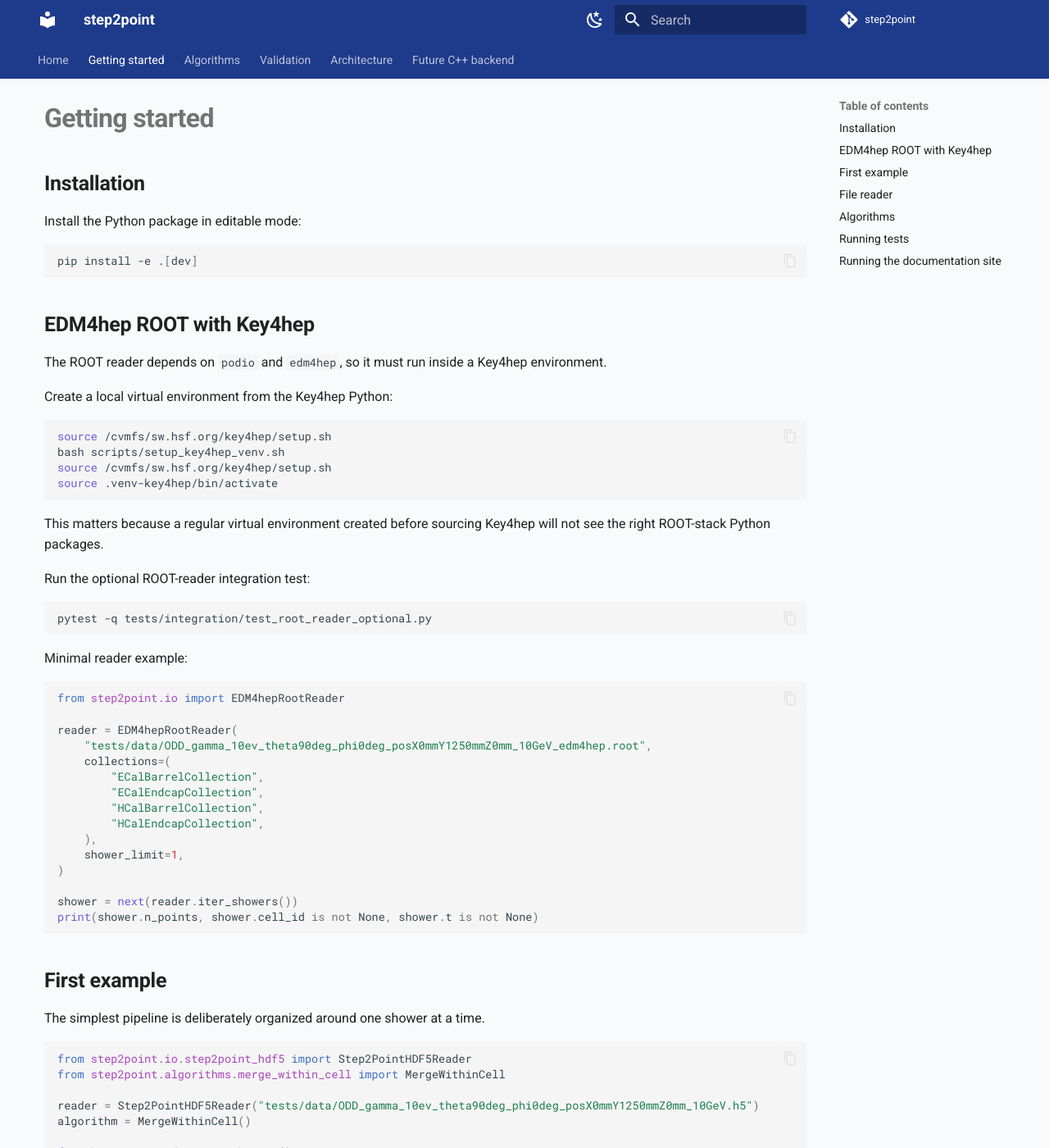
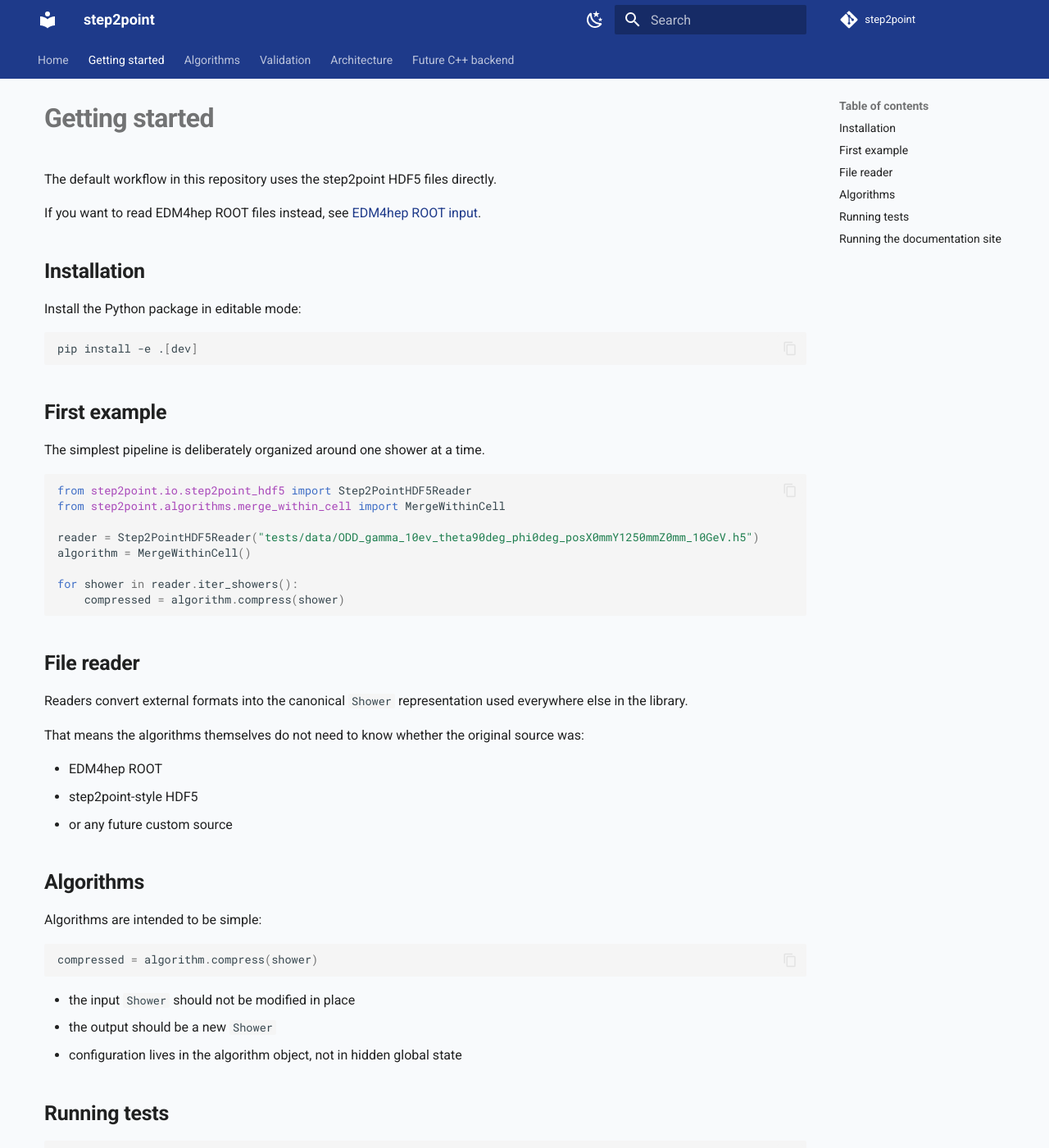
Before and after one commit to fast-sim/step2point, an MkDocs documentation site: the page built from docs/getting_started.md, in a window 1280 px wide and 1400 px high. Shown: the whole window at 82% size. Built offline with MkDocs 1.6.1 and Material for MkDocs 9.7.7, drawn with Linux system fonts in a browser that asks for light colours; comment, search, counter and statistics services are not loaded; some of the changed text lies outside the part shown.

Commit message:
Reorganize getting-started documentation

````diff
--- a/docs/getting_started.md
+++ b/docs/getting_started.md
@@ -1,4 +1,8 @@
 # Getting started
+
+The default workflow in this repository uses the step2point HDF5 files directly.
+
+If you want to read EDM4hep ROOT files instead, see [EDM4hep ROOT input](getting_started_edm4hep.md).
 
 ## Installation
 
@@ -6,47 +10,6 @@ Install the Python package in editable mode:
 
 ```bash
 pip install -e .[dev]
-```
-
-## EDM4hep ROOT with Key4hep
-
-The ROOT reader depends on `podio` and `edm4hep`, so it must run inside a Key4hep environment.
-
-Create a local virtual environment from the Key4hep Python:
-
-```bash
-source /cvmfs/sw.hsf.org/key4hep/setup.sh
-bash scripts/setup_key4hep_venv.sh
-source /cvmfs/sw.hsf.org/key4hep/setup.sh
-source .venv-key4hep/bin/activate
-```
-
-This matters because a regular virtual environment created before sourcing Key4hep will not see the right ROOT-stack Python packages.
-
-Run the optional ROOT-reader integration test:
-
-```bash
-pytest -q tests/integration/test_root_reader_optional.py
-```
-
-Minimal reader example:
-
-```python
-from step2point.io import EDM4hepRootReader
-
-reader = EDM4hepRootReader(
-    "tests/data/ODD_gamma_10ev_theta90deg_phi0deg_posX0mmY1250mmZ0mm_10GeV_edm4hep.root",
-    collections=(
-        "ECalBarrelCollection",
-        "ECalEndcapCollection",
-        "HCalBarrelCollection",
-        "HCalEndcapCollection",
-    ),
-    shower_limit=1,
-)
-
-shower = next(reader.iter_showers())
-print(shower.n_points, shower.cell_id is not None, shower.t is not None)
 ```
 
 ## First example
@@ -92,6 +55,8 @@ compressed = algorithm.compress(shower)
 pytest -q
 ```
 
+Using EDM4hep ROOT directly instead of HDF5 requires the additional Key4hep setup described in [EDM4hep ROOT input](getting_started_edm4hep.md).
+
 The test suite is meant to catch both software regressions and early physics regressions on a tiny frozen sample.
 
 ## Running the documentation site
--- a/mkdocs.yml
+++ b/mkdocs.yml
@@ -35,7 +35,9 @@ theme:
 
 nav:
   - Home: index.md
-  - Getting started: getting_started.md
+  - Getting started:
+      - Overview: getting_started.md
+      - EDM4hep ROOT input: getting_started_edm4hep.md
   - Algorithms: algorithms.md
   - Validation: validation.md
   - Architecture: architecture.md
````
Also changed, not shown: docs/getting_started_edm4hep.md (added, +59 -0 lines), docs/validation.md (+1 -1 lines).
